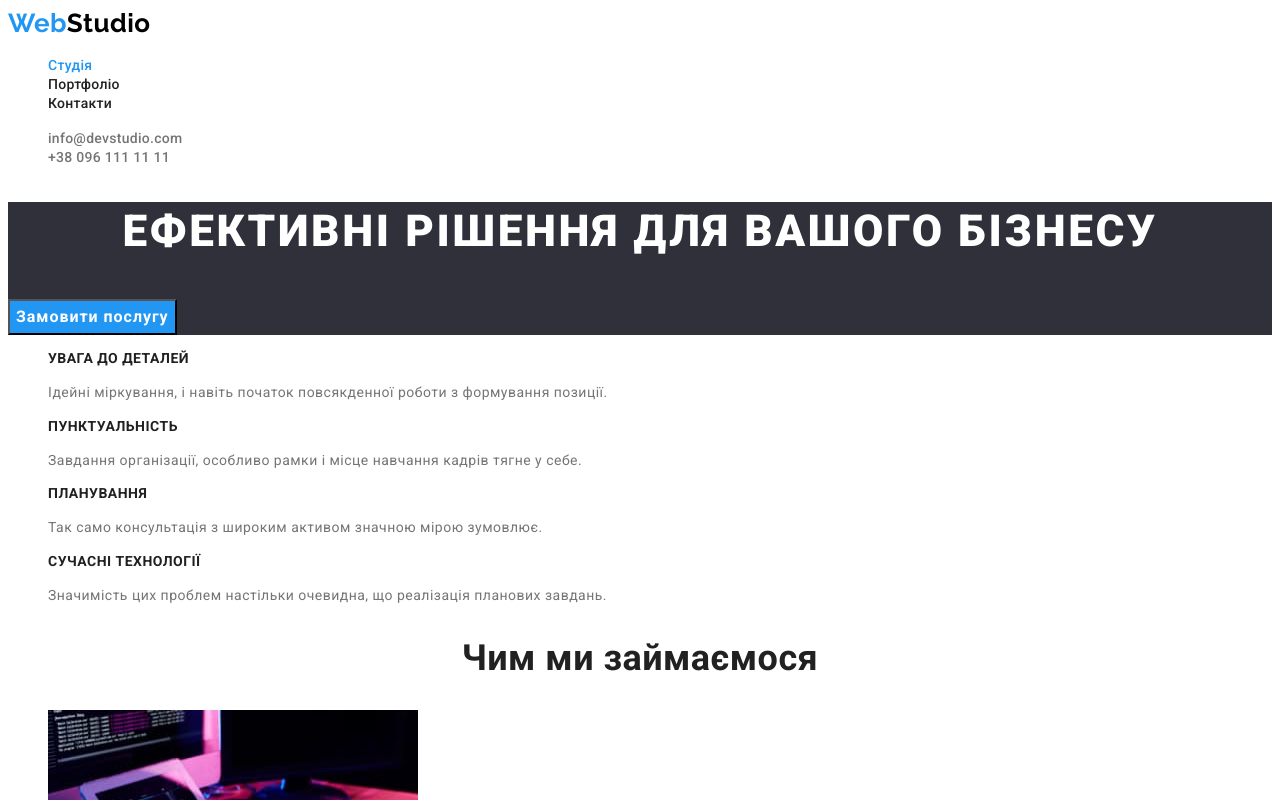
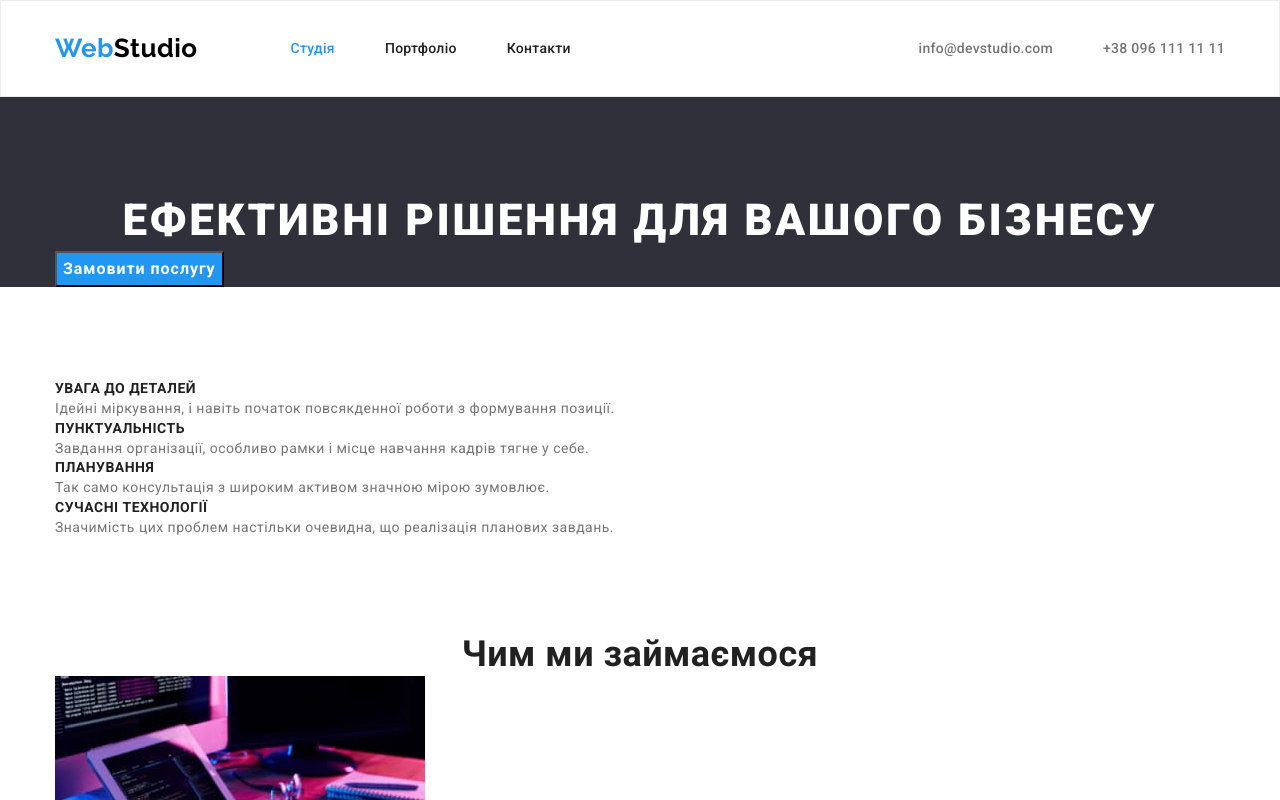
Before and after one commit to callmesergo/goit-markup-hw-03, a plain HTML site: page index.html in a window 1280 px wide. Shown: the top 800 px of the page. Drawn offline with nearby package versions, Linux system fonts and the light colour scheme.

Commit message:
class fixing

```diff
--- a/css/styles.css
+++ b/css/styles.css
@@ -7,6 +7,22 @@
     --alt-black-color: #000000;
     --section-grey-color: rgba(245, 244, 250, 1);
 }
+h1,h2,h3,h4,p {
+    margin-top: 0;
+    margin-bottom: 0;
+}
+ul, ol {
+    margin-top: 0;
+    margin-bottom: 0;
+    padding-left: 0;
+}
+button {
+    cursor: pointer;
+}
+img {
+    display: block;
+}
+
 body {
     font-family: 'Roboto', sans-serif;
     background-color: var(--alt-color);
@@ -104,6 +120,7 @@ font-weight: 500;
 font-size: 14px;
 line-height: 1.14;
 letter-spacing: 0.02em;
+margin-right: 50px;
 
         color: var(--primary-text-color);
     }
@@ -178,7 +195,6 @@ line-height: 1.87;
 align-items: center;
 text-align: center;
 letter-spacing: 0.06em;
-cursor: pointer;
 }
 .order-button:hover,
 .order-button:focus {
@@ -227,9 +243,8 @@ text-align: center;
 color: var(--primary-text-color);
 }
 /* filter button list */
-.portfolio-button-list {
-    font-family: 'Roboto';
-}
+
+
 .portfolio-button-list .button:hover
 .portfolio-button-list .button:focus
  {
@@ -242,7 +257,6 @@ font-size: 16px;
 line-height: 1.62;
 text-align: center;
 color: var(--title-text-color);
-cursor: pointer;
 }
 .button:hover,
 .button:focus {
@@ -283,4 +297,53 @@ color: var(--primary-text-color);
 }
 .section-grey {
     background-color: var(--section-grey-color);
+    padding-bottom: 94px;
 }
+
+.container {
+width: 1200px;
+margin-left: auto;
+margin-right: auto;
+padding-left: 15px;
+padding-right: 15px;
+}
+
+.page-header {
+    padding-top: 32px;
+    padding-bottom: 32px;
+    border: 1px solid #ECECEC
+}
+.div-header {
+    display: flex;
+    align-items: center;
+}
+.main-nav {
+    display: flex;
+    align-items: center;
+}
+.logo {
+margin-right: 93px;
+}
+.site-nav {
+    display: flex;
+    column-gap: 50px;
+}
+.contacts-top {
+    display: flex;
+    margin-left: auto;
+}
+
+.section {
+    padding-top: 94px;
+}
+
+
+.about-list {
+    display: flex;
+    flex-wrap: wrap;
+    column-gap: 30px;
+}
+
+.about-card {
+    flex-basis: calc((100% - 90px) /4);
+}
--- a/index.html
+++ b/index.html
@@ -11,11 +11,16 @@
       href="https://fonts.googleapis.com/css2?family=Raleway:wght@700&family=Roboto:wght@400;500;700;900&display=swap"
       rel="stylesheet"
     />
+    <link
+      rel="stylesheet"
+      href="https://cdn.jsdelivr.net/npm/modern-normalize@1.1.0/modern-normalize.min.css"
+    />
     <link rel="stylesheet" type="text/css" href="./css/styles.css" />
   </head>
   <body>
     <header class="page-header">
-      <nav>
+      <div class="container div-header">
+        <nav class="main-nav">
           <a href="/" class="logo">Web<span class="studio-word">Studio</span></a>
 
           <ul class="site-nav list">
@@ -30,50 +35,57 @@
           </li>
           <li><a href="tel:+380961111111" class="tel-top">+38 096 111 11 11</a></li>
         </ul>
+      </div>
     </header>
     <main>
-      <section class="hero">
+      <section class="hero section">
+        <div class="container div-hero">
           <h1 class="hero-title">Ефективні рішення для вашого бізнесу</h1>
           <button type="button" class="order-button">Замовити послугу</button>
+        </div>
       </section>
-      <section class="second-section">
+      <section class="second section">
+        <div class="container second-section">
           <h2 class="visually-hidden">Наші особливості</h2>
           <ul class="about list">
-          <li>
+            <li class="about-card">
               <h3 class="info-title">Увага до деталей</h3>
               <p class="section-text">
                 Ідейні міркування, і навіть початок повсякденної роботи з формування позиції.
               </p>
             </li>
-          <li>
+            <li class="about-card">
               <h3 class="info-title">Пунктуальність</h3>
               <p class="section-text">
                 Завдання організації, особливо рамки і місце навчання кадрів тягне у себе.
               </p>
             </li>
-          <li>
+            <li class="about-card">
               <h3 class="info-title">Планування</h3>
               <p class="section-text">
                 Так само консультація з широким активом значною мірою зумовлює.
               </p>
             </li>
-          <li>
+            <li class="about-card">
               <h3 class="info-title">Сучасні технології</h3>
               <p class="section-text">
                 Значимість цих проблем настільки очевидна, що реалізація планових завдань.
               </p>
             </li>
           </ul>
+        </div>
       </section>
-      <section class="section">
+      <section class="service section">
+        <div class="container service-section">
           <h2 class="section-title">Чим ми займаємося</h2>
           <ul class="service list">
             <li><img src="./images/img1.jpg" alt="веб-розробка" width="370" /></li>
             <li><img src="./images/img2.jpg" alt="мобільна-розробка" width="370" /></li>
             <li><img src="./images/img3.jpg" alt="веб-дизайн" width="370" /></li>
           </ul>
+        </div>
       </section>
-      <section class="section-grey">
+      <section class="section-grey section">
         <h2 class="section-title-team">Наша команда</h2>
         <ul class="our-team list">
           <li class="team-place">
```
Also changed, not shown: portfolio.html (+7 -1 lines), .prettierrc.json (added). Lines whose indentation alone changed are shown as unchanged.
